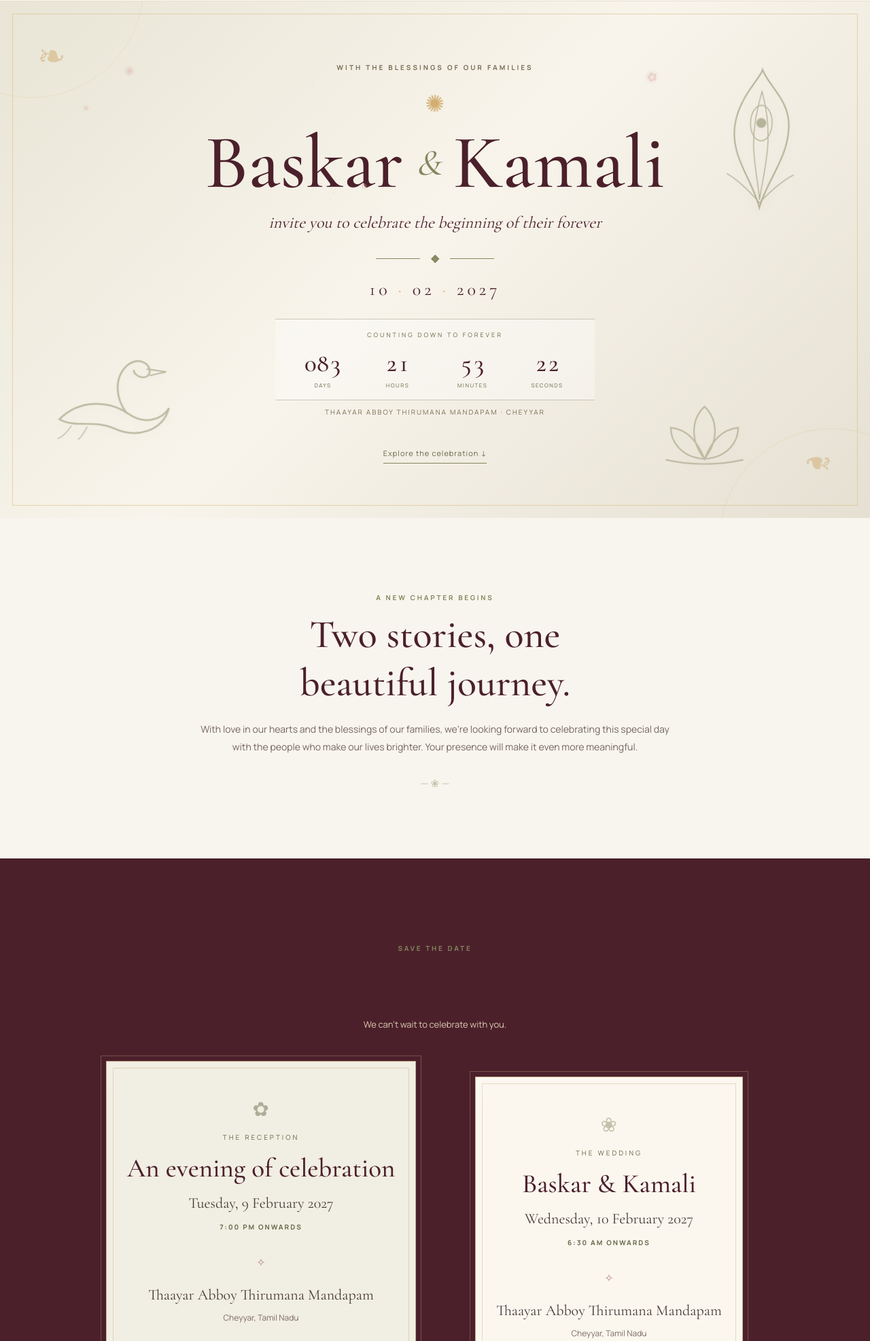
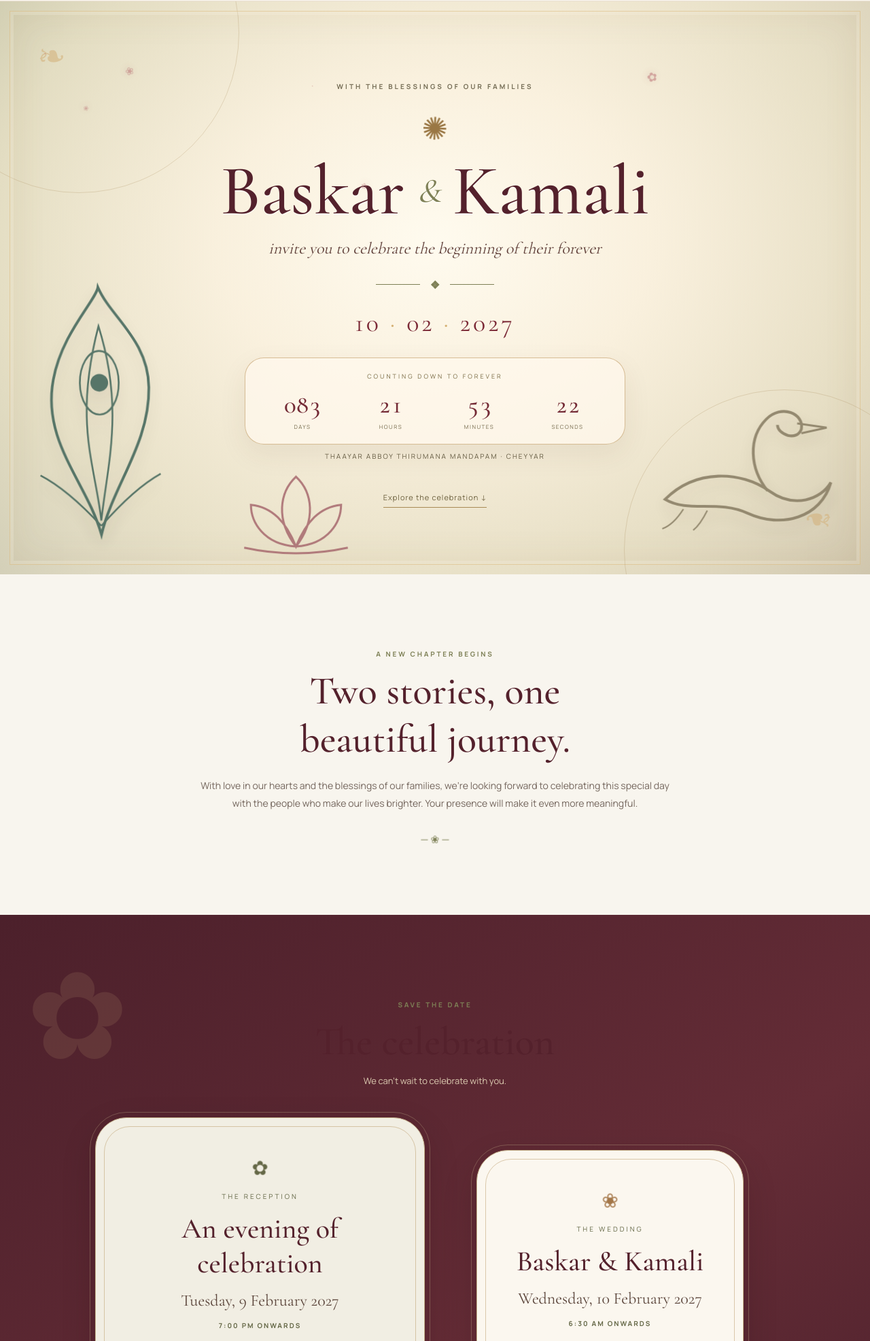
Before and after one commit to akamali-13/baskar-kamali-wedding, a plain HTML site: page index.html in a window 1280 px wide. Shown: the part 79-2052 px from the top of the page at 68% size. Drawn offline with nearby package versions, Linux system fonts and the light colour scheme.

Commit message:
Enhance botanical royal wedding design and rich animations

```diff
--- a/styles.css
+++ b/styles.css
@@ -95,3 +95,56 @@ footer{background:#e9e5d8;color:#6d6857}
 .ornament{color:var(--olive);animation:lotusBreath 5s ease-in-out infinite}
 @media(max-width:800px){.motif-peacock{right:1%;top:8%;width:75px;opacity:.34!important}.motif-swan{left:-3%;bottom:8%;width:115px;opacity:.3!important}.motif-lotus{right:4%;bottom:4%;width:88px;opacity:.35!important}}
 @media(prefers-reduced-motion:reduce){.motif-peacock,.motif-swan,.motif-lotus,.event-card::after{animation:none!important}.story-card:hover,.travel-card:hover{transform:none}}
+
+
+/* Botanical royal composition: richer garden atmosphere and visible heritage motifs */
+:root{--ink-burgundy:#54212c;--olive:#7e8056;--olive-deep:#5f6845;--ivory:#f8f2e6;--rose:#b96f72;--gold:#b58b4e}
+.hero{
+ min-height:790px;
+ background:
+   radial-gradient(ellipse at 50% 42%,rgba(255,251,239,.97) 0%,rgba(250,241,222,.92) 35%,rgba(229,222,194,.78) 72%,rgba(126,128,86,.22) 100%),
+   linear-gradient(120deg,#d8d6bd,#f8f0e2 45%,#e6d9c5);
+ color:var(--ink-burgundy);
+}
+.hero:before,.hero:after{width:470px;height:470px;border-color:#a78b5b44}
+.hero-pattern{inset:14px;border:1px solid #a98b5b99;box-shadow:inset 0 0 0 5px #fff8e833,inset 0 0 55px #9b78401c}
+.hero-content{max-width:780px;padding:28px 24px 18px}
+.hero h1{font-size:clamp(58px,9vw,104px);text-shadow:0 2px 0 #fff8}
+.lotus{font-size:46px;color:#9a7744}
+.hero-subtitle{color:#60403a}
+.date-line{font-size:clamp(28px,4vw,38px);letter-spacing:4px;color:#7b2936;margin-top:22px}
+.countdown{max-width:560px;border:1px solid #b58b4e88;border-radius:28px;background:#fff9edb8;box-shadow:0 14px 40px #50351d14;padding:20px 24px}
+.countdown-title{color:#786b45}
+.countdown-unit strong{color:#742b36}
+.countdown-unit span{color:#756a4c}
+.venue-line{color:#665c42}
+.text-link{color:#6d613f;border-color:#a88a55}
+.heritage-motifs svg{filter:drop-shadow(0 10px 13px #4b35252a);opacity:.88}
+.motif-peacock{width:clamp(145px,22vw,260px);left:1.5%;right:auto;top:auto;bottom:5%;color:#42665a;transform-origin:50% 90%;animation:featherSway 6s ease-in-out infinite}
+.motif-swan{width:clamp(180px,27vw,310px);left:auto;right:1%;bottom:5%;color:#8b8067;opacity:.9!important;animation:swanGlide 8s ease-in-out infinite}
+.motif-lotus{width:clamp(130px,18vw,205px);left:26%;right:auto;bottom:2%;color:#a86b70;animation:lotusBreath 4.5s ease-in-out infinite}
+.celebration{background:linear-gradient(145deg,#4c202b,#642c36 55%,#4a202b);position:relative;overflow:hidden}
+.celebration:before,.celebration:after{content:"✿";position:absolute;color:#d5b67e22;font-size:180px;pointer-events:none}
+.celebration:before{top:20px;left:3%}.celebration:after{right:3%;bottom:10px}
+.events-grid{gap:30px}
+.event-card{border-radius:46px 46px 24px 24px;box-shadow:0 18px 50px #210b102e;padding:52px 30px}
+.event-card:before{inset:12px;border-radius:38px 38px 18px 18px;border-color:#b99a6680}
+.event-card h3{font-size:clamp(30px,4vw,42px)}
+.event-date{font-size:24px;color:#5b453b}
+.event-symbol{color:#a47748}
+.travel-card{border-radius:18px 18px 55px 18px;background:linear-gradient(145deg,#fffdf7,#eeeadb);box-shadow:0 14px 32px #4a392014}
+.travel-card:before{content:"";position:absolute;inset:8px;border:1px solid #c9b98e66;border-radius:13px 13px 48px 13px;pointer-events:none}
+.petal{color:#b96f72;text-shadow:0 2px 8px #7c303044}
+@keyframes featherSway{0%,100%{transform:rotate(-2deg) translateY(0)}50%{transform:rotate(3deg) translateY(-10px)}}
+@keyframes swanGlide{0%,100%{transform:translateX(0) translateY(0)}50%{transform:translateX(-18px) translateY(-7px)}}
+@keyframes lotusBreath{0%,100%{transform:scale(.96);filter:drop-shadow(0 0 0 #d18a8a00)}50%{transform:scale(1.06);filter:drop-shadow(0 4px 12px #d18a8a66)}}
+@media(max-width:800px){
+ .hero{min-height:760px;padding:65px 14px 160px}
+ .hero-content{padding:18px 12px}
+ .motif-peacock{width:130px;left:-8px;bottom:2%;opacity:.68!important}
+ .motif-swan{width:165px;right:-12px;bottom:2%;opacity:.7!important}
+ .motif-lotus{width:100px;left:38%;bottom:0;opacity:.7!important}
+ .countdown{max-width:360px;padding:15px 12px}
+ .event-card{padding:42px 20px}
+}
+@media(prefers-reduced-motion:reduce){.motif-peacock,.motif-swan,.motif-lotus{animation:none!important}}
```
